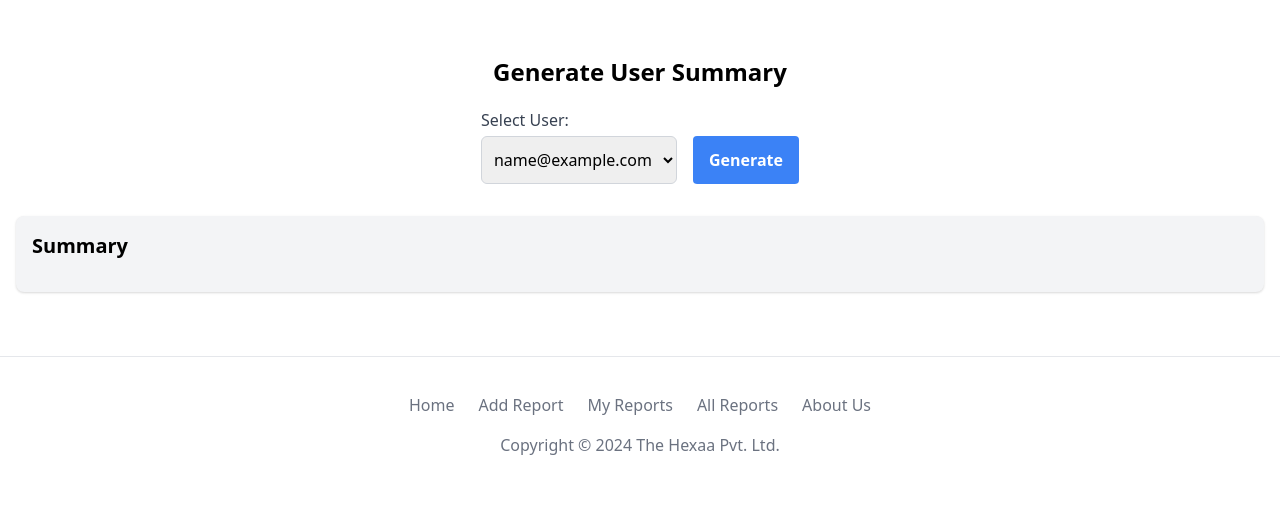
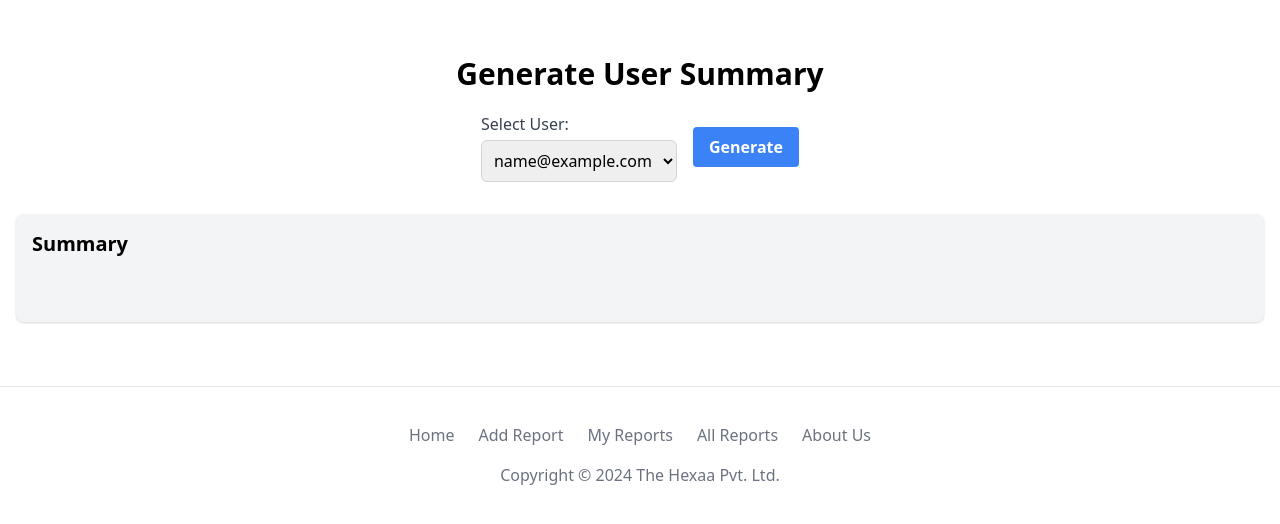
Before and after one commit to saadqureshi-1/hydraflow, a Flask app: page /summary in a window 1280 px wide. Shown: the part 72-596 px from the top of the page. Run offline with Flask 3, Linux system fonts and the light colour scheme; a user stored in the database is signed in; tables that the repository leaves empty hold one stand-in row (values such as "Sample post"); some libraries are stand-ins or nearby versions.

Commit message:
chore: Update summary.html with typewriter effect for user summary

```diff
--- a/app/templates/summary.html
+++ b/app/templates/summary.html
@@ -5,29 +5,77 @@ Summary - HydraFlow
 
 {% block content %}
 <div class="container mx-auto p-4">
-    <h2 class="mt-5 text-2xl font-semibold text-center">Generate User Summary</h2>
-    <div class="flex justify-center mt-4">
-        <div class="flex items-end space-x-4">
-            <div class="w-70">
+    <h2 class="text-3xl font-semibold text-center my-5">Generate User Summary</h2>
+
+    <div class="flex justify-center mt-4 mb-8">
+        <div class="flex flex-col md:flex-row items-center space-x-0 md:space-x-4 space-y-4 md:space-y-0">
+            <div class="w-full md:w-auto">
                 <label for="user" class="block text-gray-700">Select User:</label>
-                <select id="user" class="block w-full mt-1 p-2 border border-gray-300 rounded-md h-12"> <!-- Fixed height for the select element -->
+                <select id="user" class="block w-full mt-1 p-2 border border-gray-300 rounded-md">
                     {% for user in users %}
                         <option value="{{ user.id }}">{{ user.email }}</option>
                     {% endfor %}
                 </select>
             </div>
-            <button id="generate-summary" class="bg-blue-500 hover:bg-blue-700 text-white font-bold py-2 px-4 rounded w-35 h-12">
-                Generate
-            </button>
+            <div class="w-full md:w-auto">
+                <button id="generate-summary" class="bg-blue-500 hover:bg-blue-700 text-white font-bold py-2 px-4 rounded w-full md:w-auto">
+                    Generate
+                </button>
+            </div>
         </div>
     </div>
 
-    <div class="mt-8 p-4 bg-gray-100 rounded-lg shadow w-full">
-        <h3 class="text-xl font-semibold">Summary</h3>
-        <div id="loading-message" class="mt-4 text-center text-gray-700 hidden">We are processing your request...</div>
-        <div id="summary-content" class="mt-4 whitespace-pre-wrap"></div>
+    <div class="p-4 bg-gray-100 rounded-lg shadow w-full">
+        <h3 class="text-xl font-semibold mb-4">Summary</h3>
+        <div id="loading-message" class="mt-4 text-center hidden">
+            <div class="flex justify-center items-center">
+                <div class="loader"></div>
+                <span class="ml-2 text-gray-700">Processing your request...</span>
+            </div>
+        </div>
+        <div id="summary-content" class="mt-4 whitespace-pre-wrap max-h-96 overflow-y-scroll smooth-scroll always-visible-scrollbar p-4"></div>
     </div>
 </div>
+
+<style>
+.loader {
+    border: 4px solid #f3f3f3; /* Light grey */
+    border-top: 4px solid #3498db; /* Blue */
+    border-radius: 50%;
+    width: 24px;
+    height: 24px;
+    animation: spin 2s linear infinite;
+}
+
+@keyframes spin {
+    0% { transform: rotate(0deg); }
+    100% { transform: rotate(360deg); }
+}
+
+.smooth-scroll {
+    scroll-behavior: smooth;
+}
+
+.always-visible-scrollbar {
+    scrollbar-width: thin;
+    scrollbar-color: #3498db #f3f3f3;
+}
+
+.always-visible-scrollbar::-webkit-scrollbar {
+    width: 8px;
+}
+
+.always-visible-scrollbar::-webkit-scrollbar-track {
+    background: #f3f3f3;
+}
+
+.always-visible-scrollbar::-webkit-scrollbar-thumb {
+    background-color: #3498db;
+    border-radius: 10px;
+    border: 2px solid #f3f3f3;
+}
+</style>
+
 <script src="https://cdn.jsdelivr.net/npm/showdown/dist/showdown.min.js"></script>
 <script>
 document.getElementById('generate-summary').addEventListener('click', function() {
@@ -52,7 +100,8 @@ document.getElementById('generate-summary').addEventListener('click', function()
         const converter = new showdown.Converter();
         const html = converter.makeHtml(data.summary);
 
-        summaryContent.innerHTML = html;
+        // Apply typewriter effect with auto-scroll
+        typeWriterEffect(html, summaryContent);
     })
     .catch(error => {
         console.error('Error fetching summary:', error);
@@ -60,5 +109,18 @@ document.getElementById('generate-summary').addEventListener('click', function()
         summaryContent.innerHTML = '<p class="text-red-500">An error occurred while fetching the summary. Please try again later.</p>';
     });
 });
+
+function typeWriterEffect(text, element) {
+    element.innerHTML = '';
+    let index = 0;
+    const interval = setInterval(() => {
+        element.innerHTML = text.slice(0, index);
+        index++;
+        element.scrollTop = element.scrollHeight; // Auto-scroll to the bottom
+        if (index > text.length) {
+            clearInterval(interval);
+        }
+    }, 20); // 20ms interval for typewriter effect
+}
 </script>
 {% endblock %}
```
